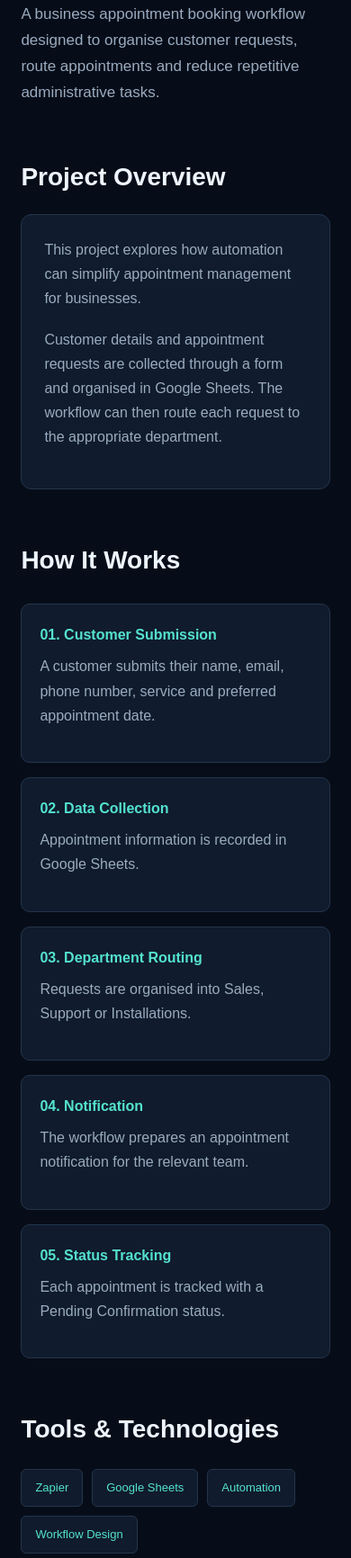
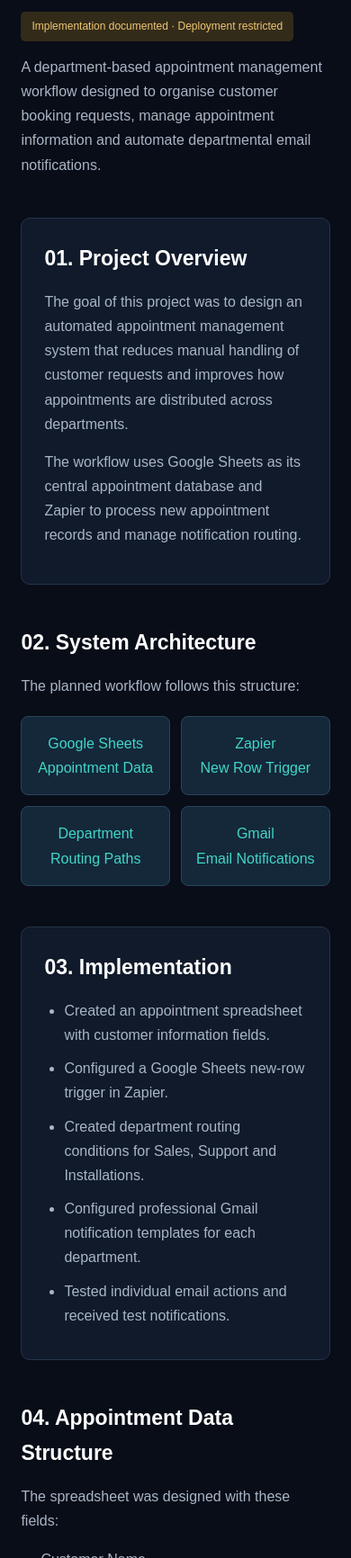
Before and after one commit to tayokehindedemilade-coder/Demilade-Tayo-kehinde-, a plain HTML site: page appointment-automation.html in a window 390 px wide. Shown: the part 268-2000 px from the top of the page at 90% size. Drawn offline with Linux system fonts and the light colour scheme.

Commit message:
Update appointment-automation.html

```diff
--- a/appointment-automation.html
+++ b/appointment-automation.html
@@ -4,88 +4,128 @@
 <head>
 <meta charset="UTF-8">
 <meta name="viewport" content="width=device-width, initial-scale=1.0">
-<meta name="theme-color" content="#070d18">
 <title>Appointment Automation | Demilade</title>
 
 <style>
-:root {
-  --bg: #070d18;
-  --panel: #101b2d;
-  --teal: #54e2cf;
-  --white: #edf5ff;
-  --muted: #9aabc0;
-  --border: #23354b;
+* {
+  margin: 0;
+  padding: 0;
+  box-sizing: border-box;
 }
-* { box-sizing: border-box; margin: 0; padding: 0; }
-html { scroll-behavior: smooth; }
+
 body {
-  background: var(--bg);
-  color: var(--white);
+  background: #080d18;
+  color: #e5eaf2;
   font-family: Arial, sans-serif;
   line-height: 1.7;
+  padding: 30px 8%;
 }
-a { text-decoration: none; }
-nav {
-  padding: 20px 8%;
-  border-bottom: 1px solid var(--border);
+
+nav { margin-bottom: 65px; }
+
+a {
+  color: #42d6c5;
+  text-decoration: none;
 }
-.logo { color: var(--teal); font-weight: 900; letter-spacing: 2px; }
-main { padding: 75px 8%; }
+
 .label {
-  color: var(--teal);
+  color: #42d6c5;
   font-size: 12px;
-  letter-spacing: 3px;
-  font-weight: bold;
+  letter-spacing: 2px;
+  margin-bottom: 15px;
 }
-h1 { font-size: clamp(36px, 7vw, 60px); line-height: 1.2; margin: 20px 0; }
-h2 { font-size: 28px; margin-bottom: 18px; }
-.highlight { color: var(--teal); }
-p { color: var(--muted); margin-bottom: 18px; }
-.intro { max-width: 700px; font-size: 17px; }
-section { margin-top: 75px; }
+
+h1 {
+  font-size: 42px;
+  margin-bottom: 20px;
+}
+
+h2 {
+  font-size: 23px;
+  margin-bottom: 15px;
+  color: #fff;
+}
+
+h3 {
+  margin-bottom: 10px;
+  color: #fff;
+}
+
+section {
+  max-width: 900px;
+  margin-bottom: 45px;
+}
+
+p {
+  color: #aab5c5;
+  margin-bottom: 15px;
+}
+
 .panel {
-  background: var(--panel);
-  border: 1px solid var(--border);
-  border-radius: 12px;
+  background: #101a2b;
+  border: 1px solid #24344a;
+  border-radius: 10px;
   padding: 25px;
 }
-.grid {
+
+ul {
+  padding-left: 22px;
+  color: #aab5c5;
+}
+
+li { margin-bottom: 10px; }
+
+.workflow {
   display: grid;
-  grid-template-columns: repeat(auto-fit, minmax(210px, 1fr));
-  gap: 16px;
-  margin-top: 25px;
+  grid-template-columns: repeat(auto-fit, minmax(150px, 1fr));
+  gap: 12px;
+  margin-top: 20px;
 }
-.step {
-  background: var(--panel);
-  border: 1px solid var(--border);
-  border-radius: 10px;
-  padding: 20px;
+
+.workflow div {
+  background: #14283a;
+  border: 1px solid #29445a;
+  padding: 16px;
+  border-radius: 8px;
+  color: #42d6c5;
+  text-align: center;
 }
-.step strong { color: var(--teal); display: block; margin-bottom: 8px; }
-.tools { display: flex; flex-wrap: wrap; gap: 10px; margin-top: 20px; }
-.tool {
-  border: 1px solid var(--border);
-  background: var(--panel);
-  padding: 9px 15px;
-  border-radius: 6px;
-  color: var(--teal);
+
+.tools {
+  display: flex;
+  flex-wrap: wrap;
+  gap: 10px;
+}
+
+.tools span {
+  background: #14283a;
+  color: #42d6c5;
+  padding: 8px 13px;
+  border-radius: 5px;
   font-size: 13px;
 }
-.back {
+
+.status {
   display: inline-block;
-  color: var(--teal);
-  margin-top: 30px;
+  padding: 6px 12px;
+  border-radius: 5px;
+  background: #332b19;
+  color: #f0c674;
+  font-size: 12px;
+  margin-bottom: 15px;
 }
+
 footer {
-  text-align: center;
-  padding: 25px;
-  border-top: 1px solid var(--border);
-  color: var(--muted);
-  font-size: 12px;
+  border-top: 1px solid #24344a;
+  padding-top: 25px;
+  margin-top: 60px;
+  color: #8290a3;
+  font-size: 13px;
 }
+
 @media(max-width:600px) {
-  main { padding: 55px 6%; }
-  section { margin-top: 55px; }
+  body { padding: 25px 6%; }
+  h1 { font-size: 32px; }
 }
 </style>
 </head>
@@ -93,87 +133,116 @@ footer {
 <body>
 
 <nav>
-  <a href="index.html" class="logo">DEMILADE.</a>
+<a href="index.html">← Back to portfolio</a>
 </nav>
 
-<main>
-  <div class="label">PROJECT 01 / WORKFLOW AUTOMATION</div>
+<section>
+<p class="label">PROJECT 01 / AUTOMATION CASE STUDY</p>
+<h1>Appointment Booking Automation</h1>
+<span class="status">Implementation documented · Deployment restricted</span>
+<p>
+A department-based appointment management workflow
+designed to organise customer booking requests,
+manage appointment information and automate
+departmental email notifications.
+</p>
+</section>
 
-  <h1>Appointment <span class="highlight">Automation.</span></h1>
+<section class="panel">
+<h2>01. Project Overview</h2>
+<p>
+The goal of this project was to design an automated
+appointment management system that reduces manual
+handling of customer requests and improves how
+appointments are distributed across departments.
+</p>
+<p>
+The workflow uses Google Sheets as its central
+appointment database and Zapier to process new
+appointment records and manage notification routing.
+</p>
+</section>
 
-  <p class="intro">
-    A business appointment booking workflow designed
-    to organise customer requests, route appointments
-    and reduce repetitive administrative tasks.
-  </p>
+<section>
+<h2>02. System Architecture</h2>
+<p>The planned workflow follows this structure:</p>
 
-  <section>
-    <h2>Project Overview</h2>
-    <div class="panel">
-      <p>
-        This project explores how automation can simplify
-        appointment management for businesses.
-      </p>
-      <p>
-        Customer details and appointment requests are
-        collected through a form and organised in Google
-        Sheets. The workflow can then route each request
-        to the appropriate department.
-      </p>
-    </div>
-  </section>
+<div class="workflow">
+<div>Google Sheets<br>Appointment Data</div>
+<div>Zapier<br>New Row Trigger</div>
+<div>Department<br>Routing Paths</div>
+<div>Gmail<br>Email Notifications</div>
+</div>
+</section>
 
-  <section>
-    <h2>How It Works</h2>
-    <div class="grid">
-      <div class="step">
-        <strong>01. Customer Submission</strong>
-        <p>A customer submits their name, email, phone number, service and preferred appointment date.</p>
-      </div>
-      <div class="step">
-        <strong>02. Data Collection</strong>
-        <p>Appointment information is recorded in Google Sheets.</p>
-      </div>
-      <div class="step">
-        <strong>03. Department Routing</strong>
-        <p>Requests are organised into Sales, Support or Installations.</p>
-      </div>
-      <div class="step">
-        <strong>04. Notification</strong>
-        <p>The workflow prepares an appointment notification for the relevant team.</p>
-      </div>
-      <div class="step">
-        <strong>05. Status Tracking</strong>
-        <p>Each appointment is tracked with a Pending Confirmation status.</p>
-      </div>
-    </div>
-  </section>
+<section class="panel">
+<h2>03. Implementation</h2>
+<ul>
+<li>Created an appointment spreadsheet with customer information fields.</li>
+<li>Configured a Google Sheets new-row trigger in Zapier.</li>
+<li>Created department routing conditions for Sales, Support and Installations.</li>
+<li>Configured professional Gmail notification templates for each department.</li>
+<li>Tested individual email actions and received test notifications.</li>
+</ul>
+</section>
 
-  <section>
-    <h2>Tools & Technologies</h2>
-    <div class="tools">
-      <span class="tool">Zapier</span>
-      <span class="tool">Google Sheets</span>
-      <span class="tool">Automation</span>
-      <span class="tool">Workflow Design</span>
-    </div>
-  </section>
+<section>
+<h2>04. Appointment Data Structure</h2>
+<p>The spreadsheet was designed with these fields:</p>
+<ul>
+<li>Customer Name</li>
+<li>Email Address</li>
+<li>Phone Number</li>
+<li>Requested Service</li>
+<li>Department</li>
+<li>Appointment Date</li>
+<li>Appointment Status</li>
+</ul>
+</section>
 
-  <section>
-    <h2>Project Objective</h2>
-    <p>
-      The goal is to demonstrate how connected digital
-      tools can improve organisation, reduce manual work
-      and make appointment handling more efficient.
-    </p>
-  </section>
+<section class="panel">
+<h2>05. Testing & Challenges</h2>
+<p>
+Individual Gmail notification actions were tested
+successfully. A test notification was received.
+</p>
+<p>
+During deployment, Zapier requested a plan upgrade
+for the multi-step workflow and department routing
+configuration. This prevented full publication of
+the intended automation.
+</p>
+<p>
+The complete end-to-end routing process therefore
+remains pending deployment and validation.
+</p>
+</section>
 
-  <a href="index.html#projects" class="back">← Back to Portfolio</a>
-</main>
+<section>
+<h2>06. Tools & Technologies</h2>
+<div class="tools">
+<span>Zapier</span>
+<span>Google Sheets</span>
+<span>Gmail</span>
+<span>Workflow Automation</span>
+<span>Conditional Routing</span>
+</div>
+</section>
+
+<section class="panel">
+<h2>07. Engineering Lessons</h2>
+<ul>
+<li>Designing automated workflows around structured data.</li>
+<li>Configuring triggers and conditional routing logic.</li>
+<li>Mapping spreadsheet data into automated email messages.</li>
+<li>Testing individual workflow actions.</li>
+<li>Identifying platform limitations during deployment.</li>
+</ul>
+</section>
 
 <footer>
-  DEMILADE. | AI & AUTOMATION ENGINEERING
-  <br>© 2026 Demilade.
+<a href="index.html">← Return to Demilade's Portfolio</a>
+<p>© 2026 Demilade Tayo-kehinde</p>
 </footer>
 
 </body>
```
